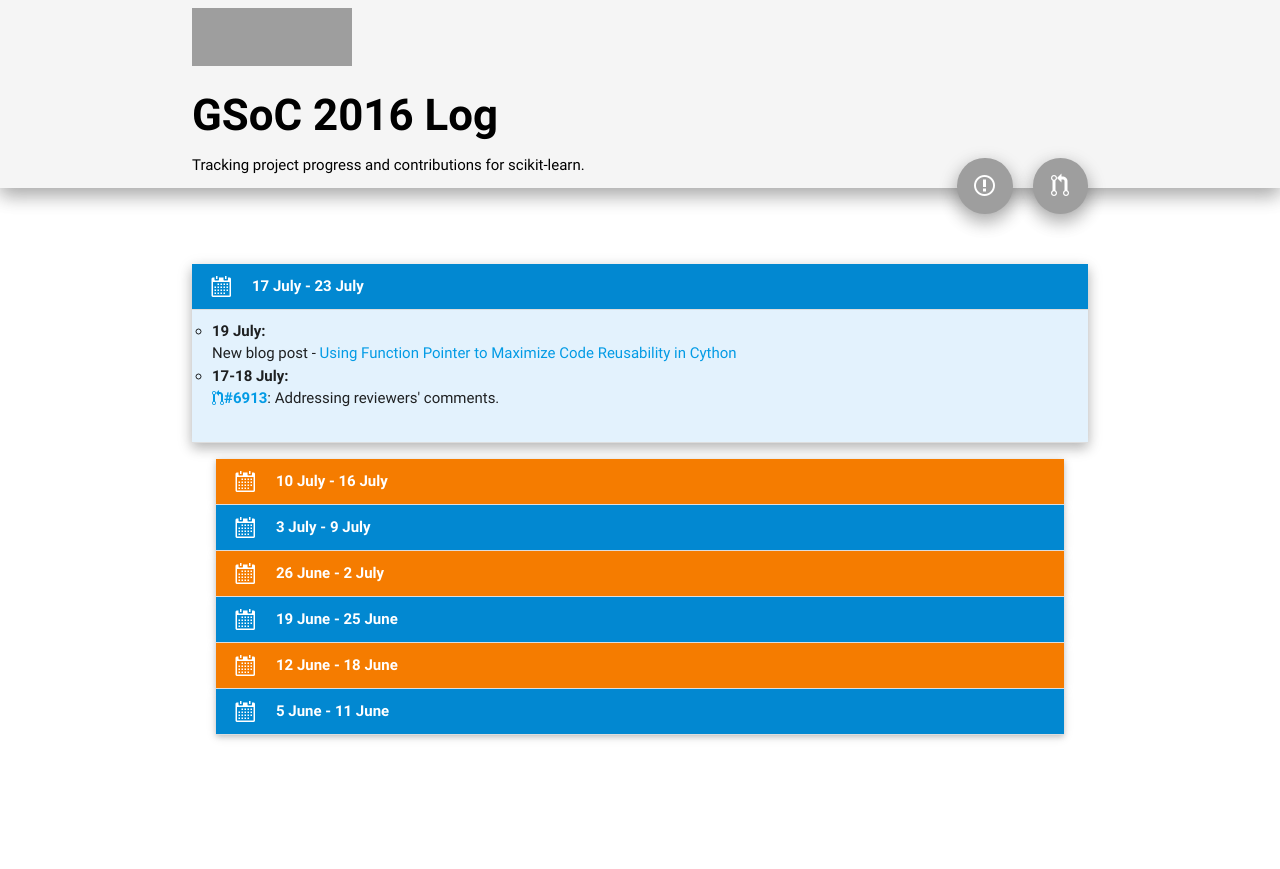
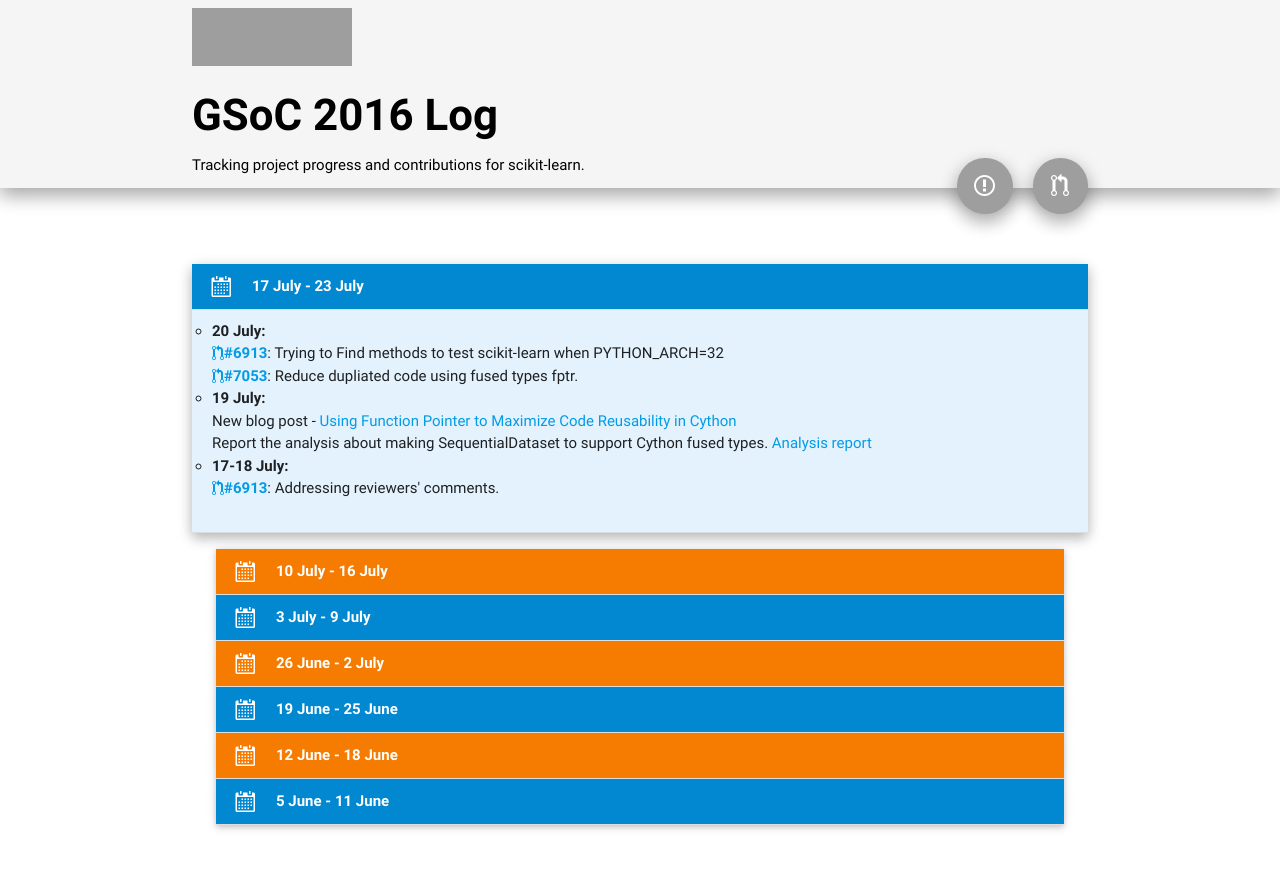
Before and after one commit to yenchenlin/yenchenlin.github.io, a Jekyll site: the page built from _pages/gsoc.html, in a window 1280 px wide. Shown: the top 869 px of the page. Built offline with Jekyll 4.4.1, drawn with Linux system fonts in a browser that asks for light colours; nearby versions of some CDN libraries; grey boxes are pictures that could not be loaded.

Commit message:
Update devlog

```diff
--- a/_pages/gsoc.html
+++ b/_pages/gsoc.html
@@ -89,17 +89,39 @@
 
               <div class="collapsible-body blue lighten-5">
                 <ul class="details">
+
+                  <li><b>20 July: </b><br/>
+
+                    <a href="https://github.com/scikit-learn/scikit-learn/pull/6913">
+                    <i class="octicon octicon-git-pull-request"></i><b>#6913</b></a>:
+                      Trying to Find methods to test scikit-learn when PYTHON_ARCH=32
+
+                    <br>
+
+                    <a href="https://github.com/scikit-learn/scikit-learn/pull/7053">
+                    <i class="octicon octicon-git-pull-request"></i><b>#7053</b></a>:
+                      Reduce dupliated code using fused types fptr.
+
+                  </li>
+
                   <li><b>19 July: </b><br/>
                     New blog post -
                       <a href="http://yclin.me/2016/07/Function-Pointer">
                         Using Function Pointer to Maximize Code Reusability in Cython
                       </a>
+                    <br>
+                    Report the analysis about making SequentialDataset to support Cython fused types.
+                      <a href="https://gist.github.com/yenchenlin/34aef13d26cbbe29a610a93aacb83f35">
+                        Analysis report
+                      </a>
                   </li>
+
                   <li><b>17-18 July: </b><br/>
                     <a href="https://github.com/scikit-learn/scikit-learn/pull/6913">
                     <i class="octicon octicon-git-pull-request"></i><b>#6913</b></a>:
                       Addressing reviewers' comments.
                   </li>
+
                   <br/>
                 </ul>
               </div>
```
